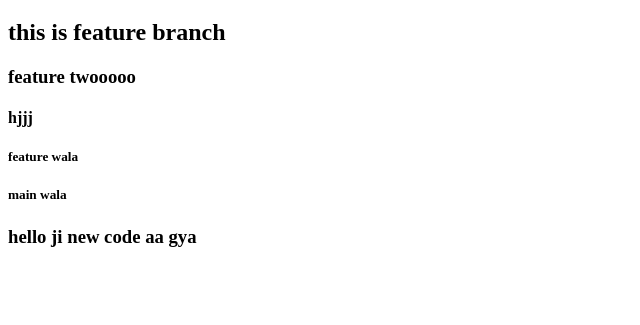
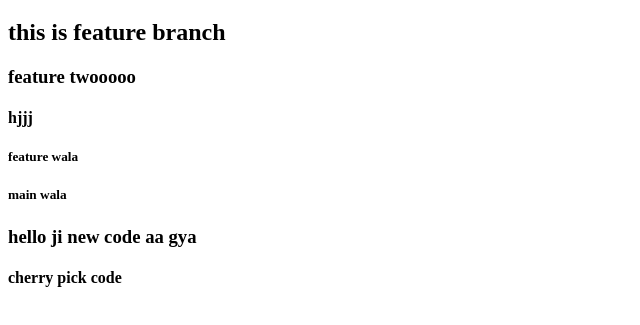
Before and after one commit to ankitgupta1820/Git-Commands, a plain HTML site: page index.html in a window 1280 px wide. Shown: the part 61-386 px from the top of the page, without its empty margins (0-640 px from the left). Drawn offline with Linux system fonts and the light colour scheme.

Commit message:
cheery pick

```diff
--- a/index.html
+++ b/index.html
@@ -16,6 +16,8 @@
 
   <h3>hello ji new code aa gya</h3>
 
+  <h4>cherry pick code</h4>
+
 
 </body>
 </html>
```
